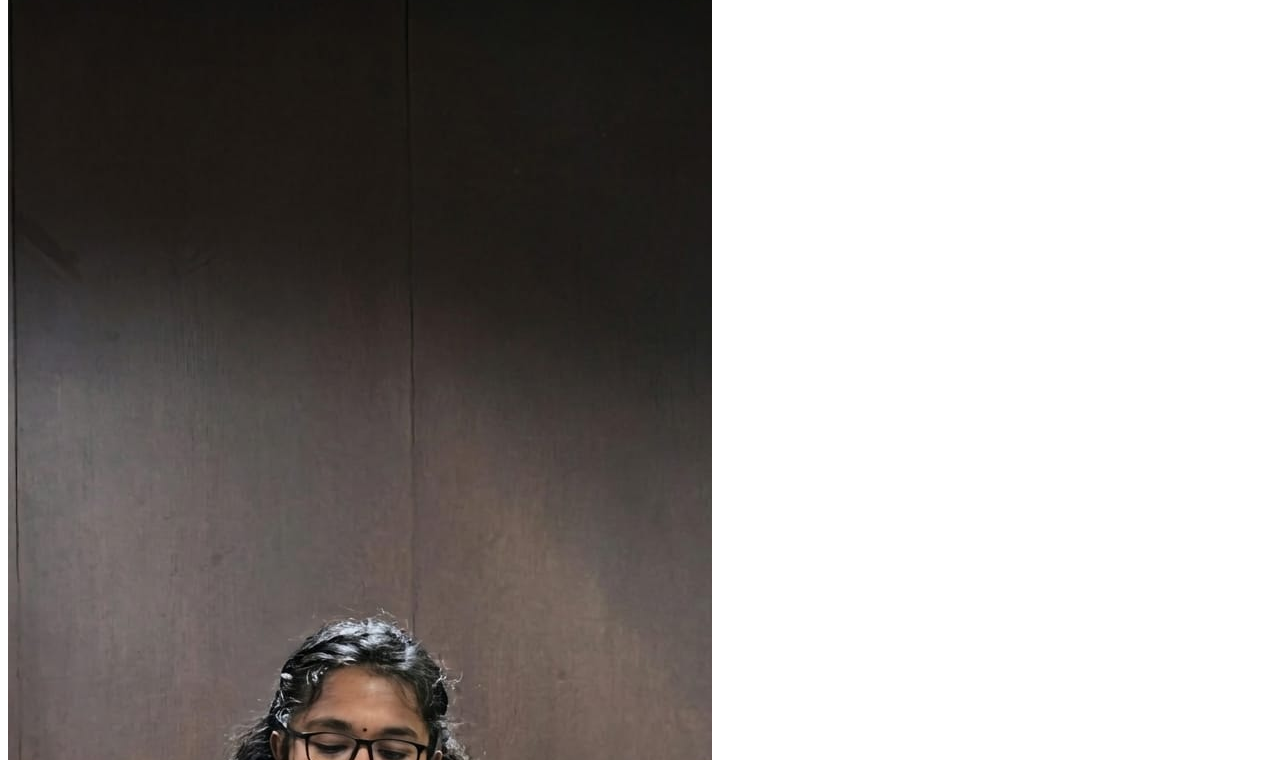
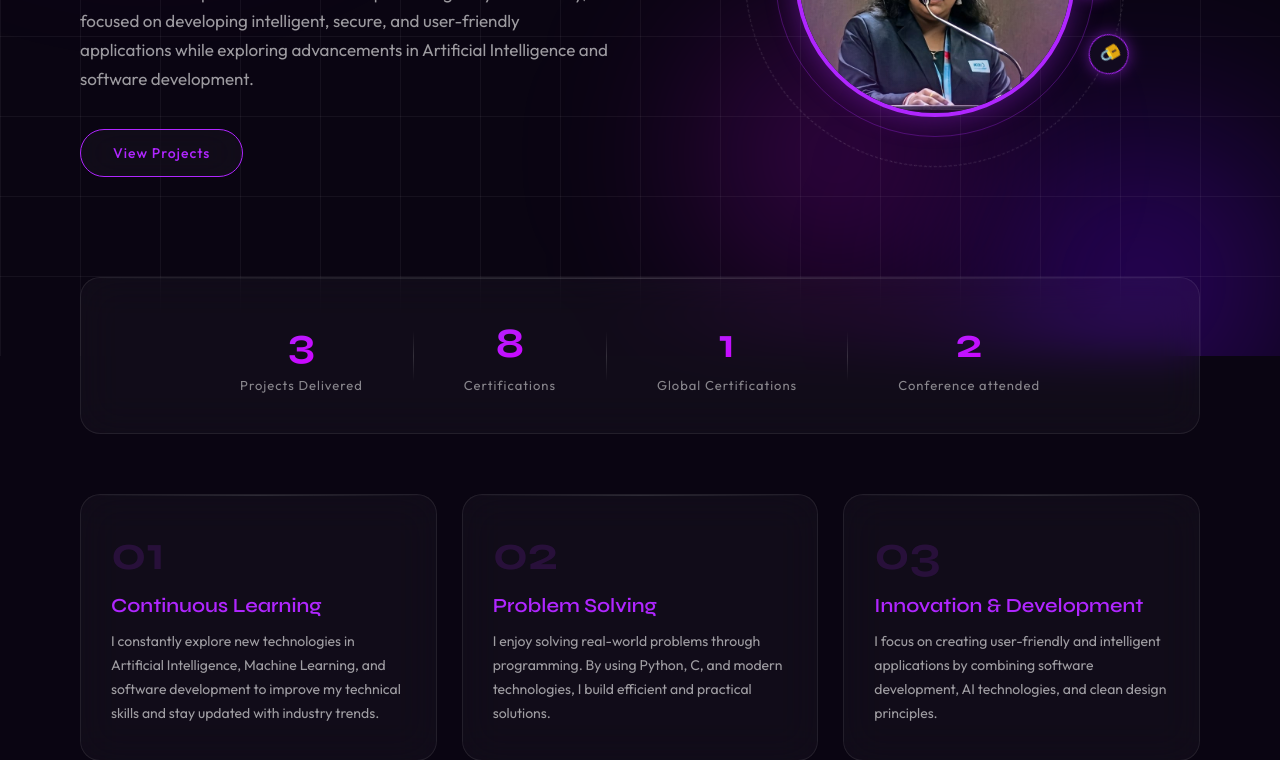
Before and after one commit to Piriyadharshinilk/Portfolio, a plain HTML site: page index.html in a window 1280 px wide. Shown: the part 444-1204 px from the top of the page. Drawn offline with Linux system fonts and the light colour scheme.

Commit message:
Fix file paths for CSS, JS, and README image after reorganization

```diff
--- a/index.html
+++ b/index.html
@@ -10,7 +10,7 @@
     <link
         href="https://fonts.googleapis.com/css2?family=Outfit:wght@200;300;400;500;600&family=Syne:wght@400;500;600;700&display=swap"
         rel="stylesheet">
-    <link rel="stylesheet" href="templatemo-nexaverse.css">
+    <link rel="stylesheet" href="style.css">
 
 </head>
 
@@ -658,7 +658,7 @@
         </div>
     </div>
 
-    <script src="templatemo-nexa-scripts.js"></script>
+    <script src="script.js"></script>
 </body>
 
 </html>
```
Also changed, not shown: 1 other file.
